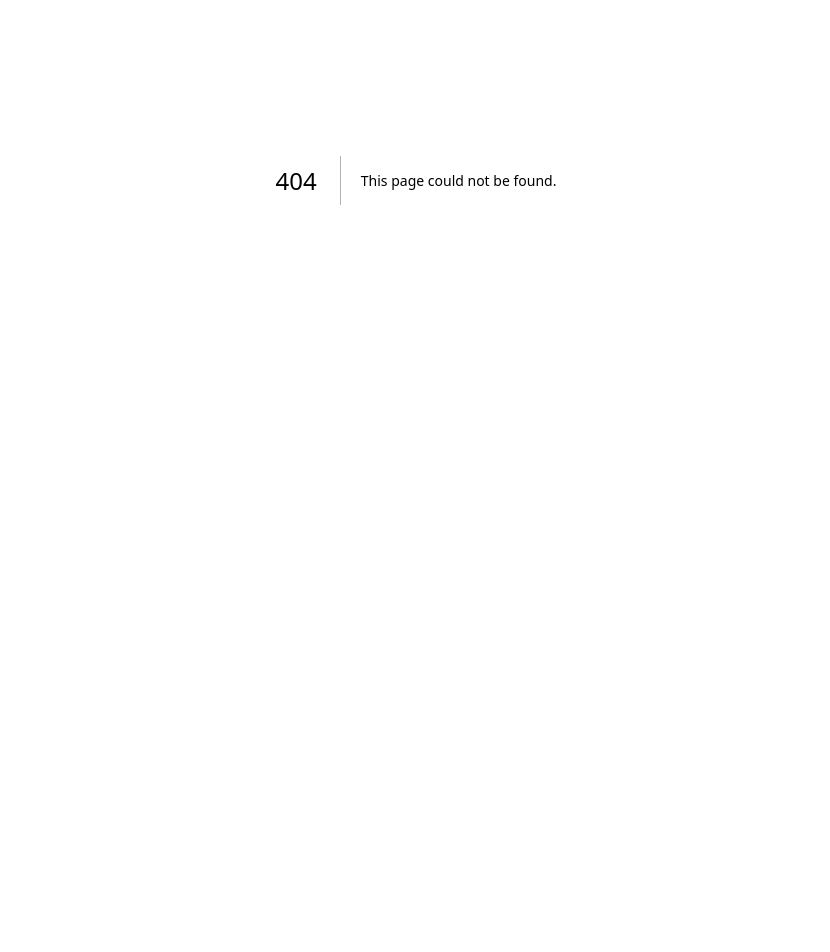
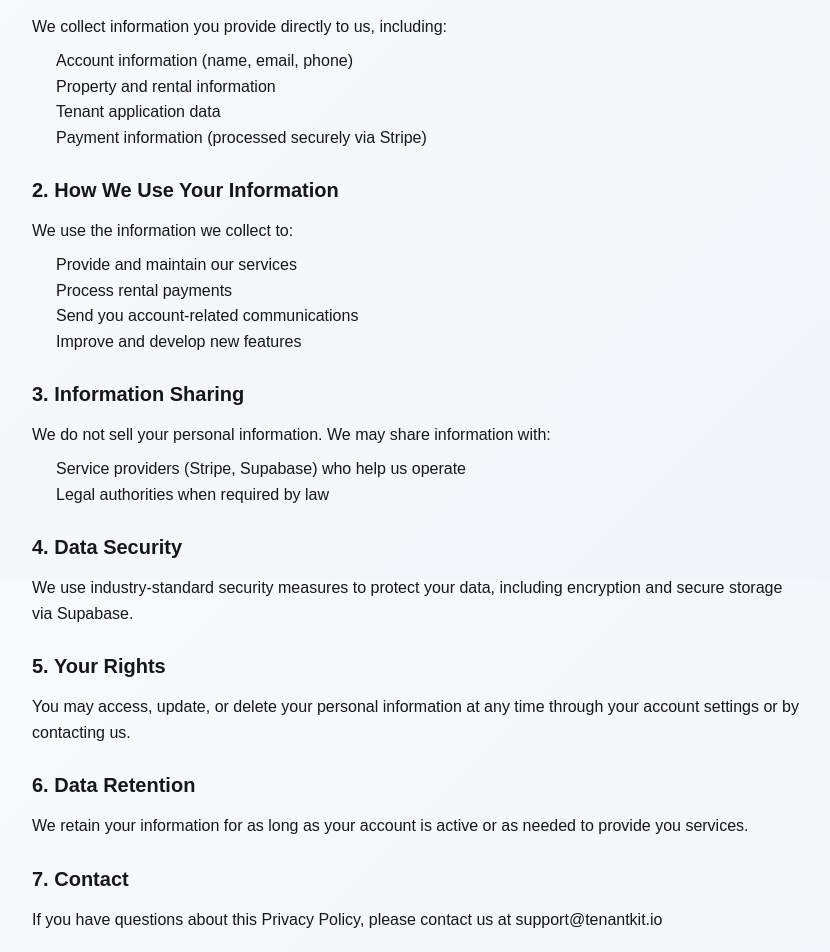
Before and after one commit to andrewjosephmarshall-1388/tenantkit-io, a Next.js app: page /privacy in a window 1280 px wide. Before the commit this address had no page. Shown: the part 220-1172 px from the top of the page, without its empty margins (224-1054 px from the left). Before the commit the page ends 800 px from the top, so only its background shows below. Built offline with nearby package versions, Linux system fonts and the light colour scheme.

Commit message:
Add Terms of Service and Privacy Policy pages

```diff
--- a/app/landing/page.tsx
+++ b/app/landing/page.tsx
@@ -16,6 +16,12 @@ export default function LandingPage() {
           Sign In
         </Link>
       </div>
+
+      <div style={{ marginTop: '3rem', display: 'flex', gap: '1.5rem', fontSize: '0.875rem', color: '#6b7280' }}>
+        <Link href="/terms" style={{ color: '#6b7280' }}>Terms of Service</Link>
+        <Link href="/privacy" style={{ color: '#6b7280' }}>Privacy Policy</Link>
+        <a href="mailto:support@tenantkit.io" style={{ color: '#6b7280' }}>Contact</a>
+      </div>
     </div>
   )
 }
--- a/app/layout.tsx
+++ b/app/layout.tsx
@@ -13,8 +13,8 @@ const geistMono = Geist_Mono({
 });
 
 export const metadata: Metadata = {
-  title: "Create Next App",
-  description: "Generated by create next app",
+  title: "TenantKit - Tenant Management Made Easy",
+  description: "A secure portal for landlords to collect tenant information, process rent payments, and manage move-in inspections.",
 };
 
 export default function RootLayout({
--- /dev/null
+++ b/app/privacy/page.tsx
@@ -0,0 +1,63 @@
+import Link from 'next/link'
+
+export default function PrivacyPage() {
+  return (
+    <div style={{ maxWidth: '800px', margin: '0 auto', padding: '2rem 1rem', lineHeight: 1.6 }}>
+      <Link href="/" style={{ color: '#2563eb', textDecoration: 'none' }}>← Back to Home</Link>
+
+      <h1 style={{ fontSize: '2rem', fontWeight: 700, marginTop: '1.5rem' }}>Privacy Policy</h1>
+      <p style={{ color: '#6b7280' }}>Last updated: {new Date().toLocaleDateString()}</p>
+
+      <section style={{ marginTop: '2rem' }}>
+        <h2 style={{ fontSize: '1.25rem', fontWeight: 600, marginBottom: '0.75rem' }}>1. Information We Collect</h2>
+        <p>We collect information you provide directly to us, including:</p>
+        <ul style={{ marginTop: '0.5rem', paddingLeft: '1.5rem' }}>
+          <li>Account information (name, email, phone)</li>
+          <li>Property and rental information</li>
+          <li>Tenant application data</li>
+          <li>Payment information (processed securely via Stripe)</li>
+        </ul>
+      </section>
+
+      <section style={{ marginTop: '1.5rem' }}>
+        <h2 style={{ fontSize: '1.25rem', fontWeight: 600, marginBottom: '0.75rem' }}>2. How We Use Your Information</h2>
+        <p>We use the information we collect to:</p>
+        <ul style={{ marginTop: '0.5rem', paddingLeft: '1.5rem' }}>
+          <li>Provide and maintain our services</li>
+          <li>Process rental payments</li>
+          <li>Send you account-related communications</li>
+          <li>Improve and develop new features</li>
+        </ul>
+      </section>
+
+      <section style={{ marginTop: '1.5rem' }}>
+        <h2 style={{ fontSize: '1.25rem', fontWeight: 600, marginBottom: '0.75rem' }}>3. Information Sharing</h2>
+        <p>We do not sell your personal information. We may share information with:</p>
+        <ul style={{ marginTop: '0.5rem', paddingLeft: '1.5rem' }}>
+          <li>Service providers (Stripe, Supabase) who help us operate</li>
+          <li>Legal authorities when required by law</li>
+        </ul>
+      </section>
+
+      <section style={{ marginTop: '1.5rem' }}>
+        <h2 style={{ fontSize: '1.25rem', fontWeight: 600, marginBottom: '0.75rem' }}>4. Data Security</h2>
+        <p>We use industry-standard security measures to protect your data, including encryption and secure storage via Supabase.</p>
+      </section>
+
+      <section style={{ marginTop: '1.5rem' }}>
+        <h2 style={{ fontSize: '1.25rem', fontWeight: 600, marginBottom: '0.75rem' }}>5. Your Rights</h2>
+        <p>You may access, update, or delete your personal information at any time through your account settings or by contacting us.</p>
+      </section>
+
+      <section style={{ marginTop: '1.5rem' }}>
+        <h2 style={{ fontSize: '1.25rem', fontWeight: 600, marginBottom: '0.75rem' }}>6. Data Retention</h2>
+        <p>We retain your information for as long as your account is active or as needed to provide you services.</p>
+      </section>
+
+      <section style={{ marginTop: '1.5rem' }}>
+        <h2 style={{ fontSize: '1.25rem', fontWeight: 600, marginBottom: '0.75rem' }}>7. Contact</h2>
+        <p>If you have questions about this Privacy Policy, please contact us at support@tenantkit.io</p>
+      </section>
+    </div>
+  )
+}
--- /dev/null
+++ b/app/terms/page.tsx
@@ -0,0 +1,47 @@
+import Link from 'next/link'
+
+export default function TermsPage() {
+  return (
+    <div style={{ maxWidth: '800px', margin: '0 auto', padding: '2rem 1rem', lineHeight: 1.6 }}>
+      <Link href="/" style={{ color: '#2563eb', textDecoration: 'none' }}>← Back to Home</Link>
+
+      <h1 style={{ fontSize: '2rem', fontWeight: 700, marginTop: '1.5rem' }}>Terms of Service</h1>
+      <p style={{ color: '#6b7280' }}>Last updated: {new Date().toLocaleDateString()}</p>
+
+      <section style={{ marginTop: '2rem' }}>
+        <h2 style={{ fontSize: '1.25rem', fontWeight: 600, marginBottom: '0.75rem' }}>1. Acceptance of Terms</h2>
+        <p>By accessing and using TenantKit, you accept and agree to be bound by the terms and provision of this agreement.</p>
+      </section>
+
+      <section style={{ marginTop: '1.5rem' }}>
+        <h2 style={{ fontSize: '1.25rem', fontWeight: 600, marginBottom: '0.75rem' }}>2. Description of Service</h2>
+        <p>TenantKit is a web-based platform that helps landlords manage tenant applications, collect rental payments, and conduct move-in inspections.</p>
+      </section>
+
+      <section style={{ marginTop: '1.5rem' }}>
+        <h2 style={{ fontSize: '1.25rem', fontWeight: 600, marginBottom: '0.75rem' }}>3. User Accounts</h2>
+        <p>You are responsible for maintaining the confidentiality of your account and password. You agree to accept responsibility for all activities that occur under your account.</p>
+      </section>
+
+      <section style={{ marginTop: '1.5rem' }}>
+        <h2 style={{ fontSize: '1.25rem', fontWeight: 600, marginBottom: '0.75rem' }}>4. Payment Terms</h2>
+        <p>Subscription fees are billed monthly. You can cancel your subscription at any time through your account settings.</p>
+      </section>
+
+      <section style={{ marginTop: '1.5rem' }}>
+        <h2 style={{ fontSize: '1.25rem', fontWeight: 600, marginBottom: '0.75rem' }}>5. User Content</h2>
+        <p>You retain ownership of any content you upload to TenantKit. By uploading content, you grant us license to use it for operating the service.</p>
+      </section>
+
+      <section style={{ marginTop: '1.5rem' }}>
+        <h2 style={{ fontSize: '1.25rem', fontWeight: 600, marginBottom: '0.75rem' }}>6. Limitation of Liability</h2>
+        <p>TenantKit is provided "as is" without warranties of any kind. We shall not be liable for any indirect, incidental, or consequential damages.</p>
+      </section>
+
+      <section style={{ marginTop: '1.5rem' }}>
+        <h2 style={{ fontSize: '1.25rem', fontWeight: 600, marginBottom: '0.75rem' }}>7. Contact</h2>
+        <p>If you have questions about these terms, please contact us at support@tenantkit.io</p>
+      </section>
+    </div>
+  )
+}
```
